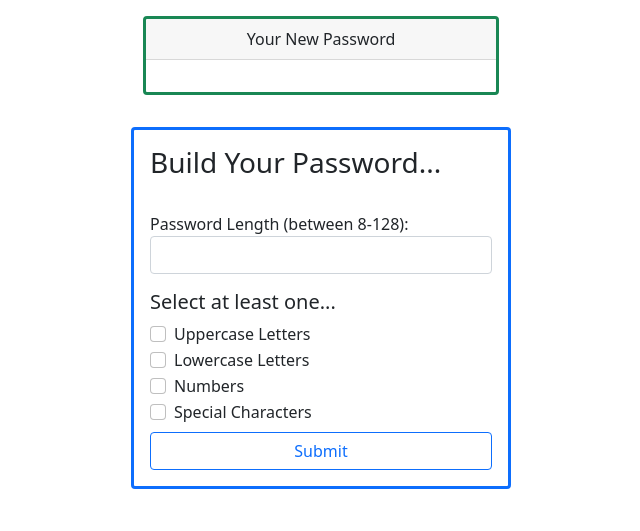
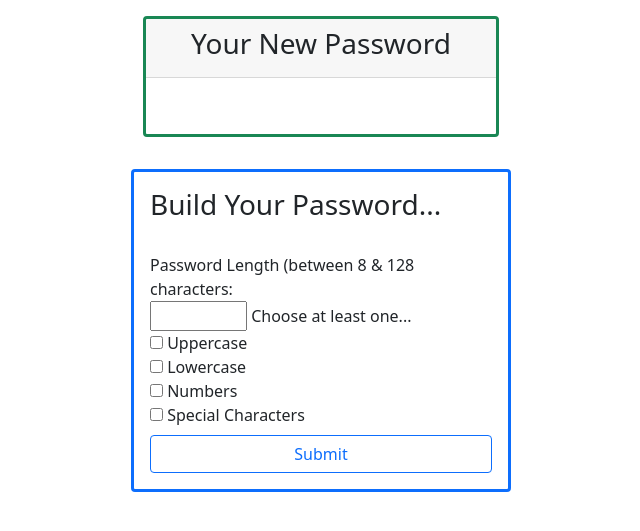
Before and after one commit to ericasiegel/password-generator-py, a Django app: page / in a window 1280 px wide. Shown: the part 82-613 px from the top of the page, without its empty margins (335-975 px from the left). Run offline with Django 4.2, Linux system fonts and the light colour scheme.

Commit message:
generate form with django, retrieve data, created and display password

```diff
--- /dev/null
+++ b/pwgenerator/forms.py
@@ -0,0 +1,12 @@
+from django import forms
+
+pw_options = [('upper', 'Uppercase'), ('lower', 'Lowercase'), ('numb', 'Numbers'), ('spec', 'Special Characters')]
+
+class PasswordForm(forms.Form):
+    length = forms.IntegerField(label='Password Length (between 8 & 128 characters', min_value=8, max_value=128, required = True)
+    pw_choices = forms.MultipleChoiceField(
+        label='Choose at least one...',
+        required= True,
+        widget=forms.CheckboxSelectMultiple,
+        choices=pw_options,
+    )
--- a/pwgenerator/views.py
+++ b/pwgenerator/views.py
@@ -1,4 +1,17 @@
+from ast import Pass
 from django.shortcuts import render
+from .forms import PasswordForm
+from .password import get_password
 
 def home(request):
-    return render(request, 'home.html')
+    if request.method == 'POST':
+        form = PasswordForm(request.POST)
+        if form.is_valid():
+            data = form.cleaned_data
+            form = PasswordForm()
+            password = get_password(length = data['length'], choices = data['pw_choices'])
+    else:
+        form = PasswordForm()
+        password = ''
+
+    return render(request, 'home.html', { 'form' : form, 'password' : password })
--- a/templates/home.html
+++ b/templates/home.html
@@ -6,10 +6,10 @@
         <div class='col-4 m-3'>
             <div class="card text-center border border-3 border-success">
                 <div class="card-header">
-                    Your New Password
+                    <h3>Your New Password</h3>
                 </div>
                 <div class="card-body">
-                <p class="card-text">{{ pw }}</p>
+                    <h4><p class="card-text p-2" style='color:red'>{{ password }}</p></h4>
                 </div>
             </div>
         </div>
@@ -21,44 +21,11 @@
         <div class='col-4'>
         </div>
         <div class='col-4 border rounded border-3 border-primary m-3 p-3'>
-            <form class="needs-validation" id='form'>
+            <form class="needs-validation" id='form' action='/' method="post">
                 <h3>Build Your Password...</h3>
                 <br />
-                <div class="mb-3">
-                    <label class='form-input-label' for='pw-length'>
-                        Password Length (between 8-128):
-                    </label>
-                    <input type="number" class="form-control" id="pw-length" min='8' max='128' required>
-                </div>
-                <div>
-                    <div>
-                        <h5>Select at least one...</h5>
-                        <div class="form-check">
-                            <input class="form-check-input" type="checkbox" value="" id="upper">
-                            <label class="form-check-label" for="upper">
-                            Uppercase Letters
-                            </label>
-                        </div>
-                        <div class="form-check">
-                            <input class="form-check-input" type="checkbox" value="" id="lower">
-                            <label class="form-check-label" for="lower">
-                            Lowercase Letters
-                            </label>
-                        </div>
-                        <div class="form-check">
-                            <input class="form-check-input" type="checkbox" value="" id="numb">
-                            <label class="form-check-label" for="numb">
-                            Numbers
-                            </label>
-                        </div>
-                        <div class="form-check">
-                            <input class="form-check-input" type="checkbox" value="" id="spec">
-                            <label class="form-check-label" for="spec">
-                            Special Characters
-                            </label>
-                        </div>
-                    </div>
-                </div>
+                {% csrf_token %}
+                {{ form }}
                 <div class="d-grid gap-2 mt-2">
                     <button type="submit" class="btn btn-outline-primary">Submit</button>
                 </div>
```
Also changed, not shown: pwgenerator/password.py (+12 -8 lines).
